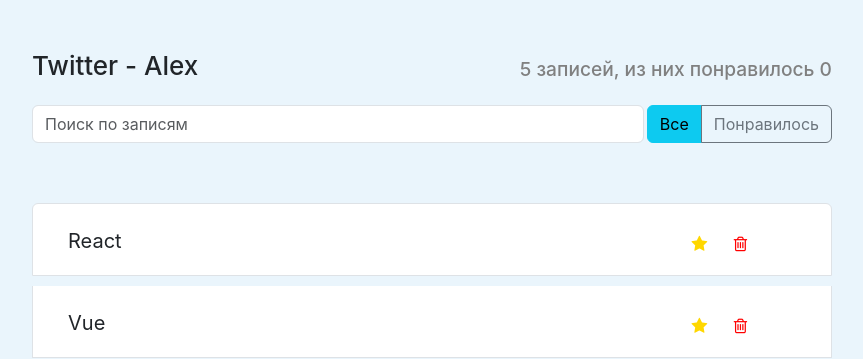
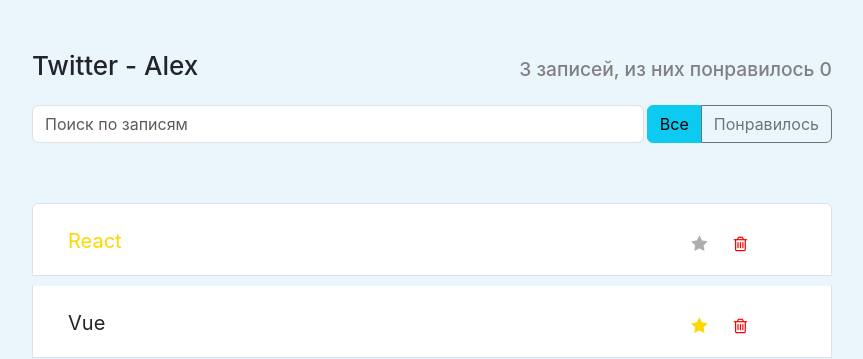
Before and after one commit to AleksanderMerkulov/udemi-react-twitter, a React (Create React App) app: page / in a window 1280 px wide. Shown: the top 359 px of the page, without its empty margins (208-1071 px from the left). Built offline with nearby package versions, Linux system fonts and the light colour scheme.

Commit message:
установил зависимости всех данных на app.js

```diff
--- a/src/components/app-header/app-header.js
+++ b/src/components/app-header/app-header.js
@@ -1,11 +1,11 @@
 import React from "react";
 import './app-header.css'
 
-const AppHeader = () =>{
+const AppHeader = ({allPosts, liked}) =>{
     return(
         <div className="app-header d-flex">
             <h1>Twitter - Alex</h1>
-            <h2>5 записей, из них понравилось 0</h2>
+            <h2>{allPosts} записей, из них понравилось {liked}</h2>
         </div>
     )
 }
--- a/src/components/app/app.js
+++ b/src/components/app/app.js
@@ -16,16 +16,22 @@ export default class App extends Component{
         super(props);
         this.state = {
             data: [
-                2,
-                {label:'React', important:true, id:'qwer'},
-                {label:'Vue', important:false, id:'guth'},
-                {label:'Angular', important:false, id:'trtr'},
-            ]
+                {label:'React', important:true, id:'qwer', like: false},
+                {label:'Vue', important:false, id:'guth', like: false},
+                {label:'Angular', important:false, id:'trtr', like: false},
+            ],
+            term: ''
         }
 
         this.deleteItem = this.deleteItem.bind(this)
+        this.onAdd = this.onAdd.bind(this)
+        this.onToggleImportant = this.onToggleImportant.bind(this)
+        this.onToggleLike = this.onToggleLike.bind(this)
+        this.onUpdateTerm = this.onUpdateTerm.bind(this)
 
     }
+
+
 
     deleteItem(id){
         this.setState(({data})=>{
@@ -37,21 +43,93 @@ export default class App extends Component{
         });
     }
 
+    onAdd(body){
+        const newItem = {
+            label: body,
+            important: false,
+            like: false,
+            id: 'post' + String(Math.random()+Math.random())
+        }
+
+        this.setState(({data})=>{
+            const newData = [...data, newItem]
+            return {
+                data: newData,
+            }
+        })
+    }
+
+    onToggleImportant(id){
+        console.log(id)
+        this.setState(({data})=>{
+            const index = data.findIndex(item => item.id === id)
+            // console.log()
+            const oldItem = data[index]
+            const newItem = {...oldItem, important: !oldItem.important}
+            const newData = [...data.slice(0, index), newItem, ...data.slice(index + 1)]
+
+            return {
+                data: newData,
+            }
+        })
+    }
+
+    onToggleLike(id){
+        console.log(id)
+        this.setState(({data})=>{
+            const index = data.findIndex(item => item.id === id)
+            // console.log()
+            const oldItem = data[index]
+            const newItem = {...oldItem, like: !oldItem.like}
+            const newData = [...data.slice(0, index), newItem, ...data.slice(index + 1)]
+
+            return {
+                data: newData,
+            }
+        })
+    }
+
+    searchPosts(items, term){
+        if(term === ''){
+            return items
+        }
+
+        return items.filter((item)=>{
+            return item.label.indexOf(term) > -1
+        })
+    }
+
+    onUpdateTerm(term){
+        this.setState({term:term})
+    }
+
     render() {
+        const {data, term} = this.state
+
+        let likedCount = data.filter(item=>item.like).length
+        let allPostCount = data.length
+
+        const visiblePost = this.searchPosts(data, term)
+
         return (
             <div className="app">
-                <AppHeader/>
+                <AppHeader
+                    liked={likedCount}
+                    allPosts={allPostCount}
+                />
                 <div className="search-panel d-flex">
-                    <SearchPanel/>
+                    <SearchPanel
+                        onUpdateTerm={this.onUpdateTerm}/>
                     <PostStatusFilter/>
                 </div>
                 <PostList
-                    posts={this.state.data}
+                    posts={visiblePost}
                     onDelete={id=>{
                         this.deleteItem(id)
-                    }
-                    }/>
-                <PostAddForm/>
+                    }}
+                    onToggleImportant={this.onToggleImportant}
+                    onToggleLike={this.onToggleLike}/>
+                <PostAddForm onAdd = {this.onAdd}/>
             </div>
         )
     }
--- a/src/components/post-add-form/post-add-form.js
+++ b/src/components/post-add-form/post-add-form.js
@@ -1,19 +1,53 @@
-import React from "react";
+import React, {Component} from "react";
 import './post-add-form.css'
 
-const PostAddForm = () => {
-  return(
-      <form action="" className="bottom-panel d-flex">
+export default class PostAddForm extends Component{
+
+    constructor(props) {
+        super(props)
+        this.onValueChange = this.onValueChange.bind(this)
+        this.onSubmit = this.onSubmit.bind(this)
+        this.state = {
+            text: '',
+        }
+    }
+
+    onValueChange(e){
+        console.log(e.target.value)
+
+        this.setState({
+            text: e.target.value
+        })
+    }
+
+    onSubmit(e){
+        e.preventDefault()
+        this.props.onAdd(this.state.text)
+        this.setState({
+            text: ''
+        })
+    }
+
+    render(){
+        return (
+            <form
+                action=""
+                className="bottom-panel d-flex"
+                onSubmit={this.onSubmit}
+                    >
                 <input
                     type="text"
                     className="form-control new-post-label"
                     placeholder="О чём вы думаете сейчас"
+                    onChange={this.onValueChange}
+                    value={this.state.text}
                 />
                 <button
                     type="submit"
-          className="btn btn-outline-secondary">Добавить</button>
+                    className="btn btn-outline-secondary"
+                    >Добавить
+                </button>
             </form>
         )
     }
-
-export default PostAddForm
+}
--- a/src/components/post-list-item/post-list-item.js
+++ b/src/components/post-list-item/post-list-item.js
@@ -3,29 +3,9 @@ import React, {Component} from "react";
 import './post-list-item.css'
 
 export default class PostListItem extends Component{
-    constructor(props) {
-        super(props);
-        this.state = {
-            important: false,
-            like:false,
-        }
-        this.onImportant = this.onImportant.bind(this)
-        this.onLike = this.onLike.bind(this)
-    }
 
-    onLike(){
-        this.setState(({like})=>({
-            like:!like,
-        }))
-    }
-    onImportant(){
-        this.setState(({important})=>({
-            important:!important,
-        }))
-    }
     render() {
-        const {label, onDelete} = this.props
-        const {important, like} = this.state
+        const {label, onDelete, onToggleImportant, onToggleLike, important, like} = this.props
 
         let classNames = 'app-list-item d-flex justify-content-between'
         if(important){
@@ -36,14 +16,14 @@ export default class PostListItem extends Component{
         }
         return(
             <div className={classNames}>
-            <span className="app-list-item-label" onClick={this.onLike}>
+            <span className="app-list-item-label" onClick={onToggleLike}>
               {label}
             </span>
                     <div className="d-flex justify-center align-item-center">
                         <button
                             type="button"
                             className="btn bnt-star btn-sm"
-                            onClick={this.onImportant}>
+                            onClick={onToggleImportant}>
                             <i className="fa fa-star"></i>
                         </button>
                         <button type="button" className="btn bnt-trash btn-sm" onClick={onDelete}>
--- a/src/components/post-list/post-list.js
+++ b/src/components/post-list/post-list.js
@@ -4,7 +4,7 @@ import './post-list.css'
 
 import PostListItem from "../post-list-item/post-list-item"
 
-const PostList = ({posts, onDelete}) => {
+const PostList = ({posts, onDelete, onToggleImportant, onToggleLike}) => {
 
     let elements = posts.map((item)=>{
         if(typeof(item) == 'object'){
@@ -13,7 +13,10 @@ const PostList = ({posts, onDelete}) => {
                 <li key={id} className={'list-group-item'}>
                     <PostListItem
                         {...itemProps}
-                        onDelete={()=>onDelete(id)}/>
+                        onDelete={()=>onDelete(id)}
+                        onToggleImportant={()=>{onToggleImportant(id)}}
+                        onToggleLike={()=>{onToggleLike(id)}}
+                    />
                 </li>
             )
         }
--- a/src/components/search-panel/search-panel.js
+++ b/src/components/search-panel/search-panel.js
@@ -1,15 +1,30 @@
-import React from "react";
+import React, {Component} from "react";
 
 import './search-panel.css'
 
-const SearchPanel = () => {
+export default class SearchPanel extends Component {
+    constructor(props) {
+        super(props);
+        this.state = {
+            term: ''
+        }
+        this.onUpdateTerm = this.onUpdateTerm.bind(this)
+    }
+
+    onUpdateTerm(e){
+        const term = e.target.value
+        this.setState({term:term})
+        this.props.onUpdateTerm(term)
+    }
+
+    render() {
         return(
             <input
                 type="text"
                 className="form-control search-input"
                 placeholder="Поиск по записям"
+                onChange={this.onUpdateTerm}
             />
         )
     }
-
-export default SearchPanel
+}
```
Lines whose indentation alone changed are shown as unchanged.
